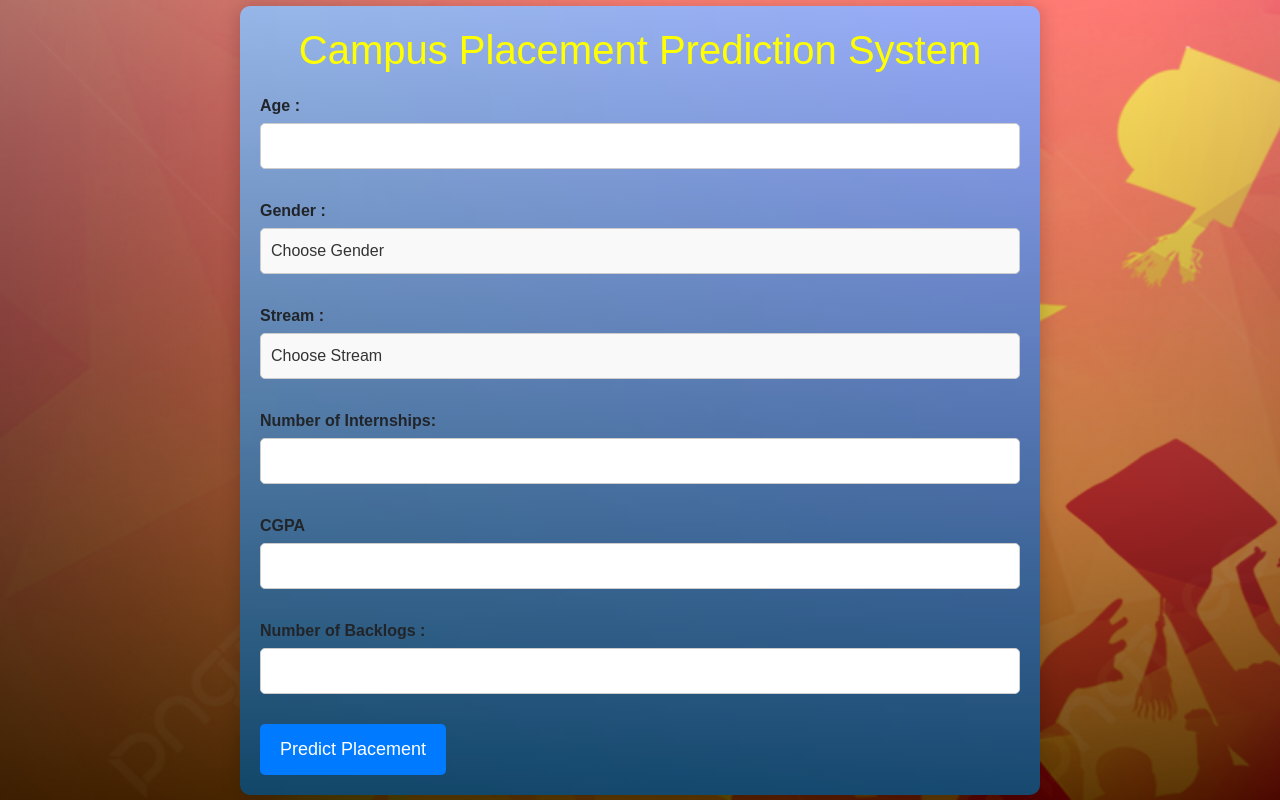
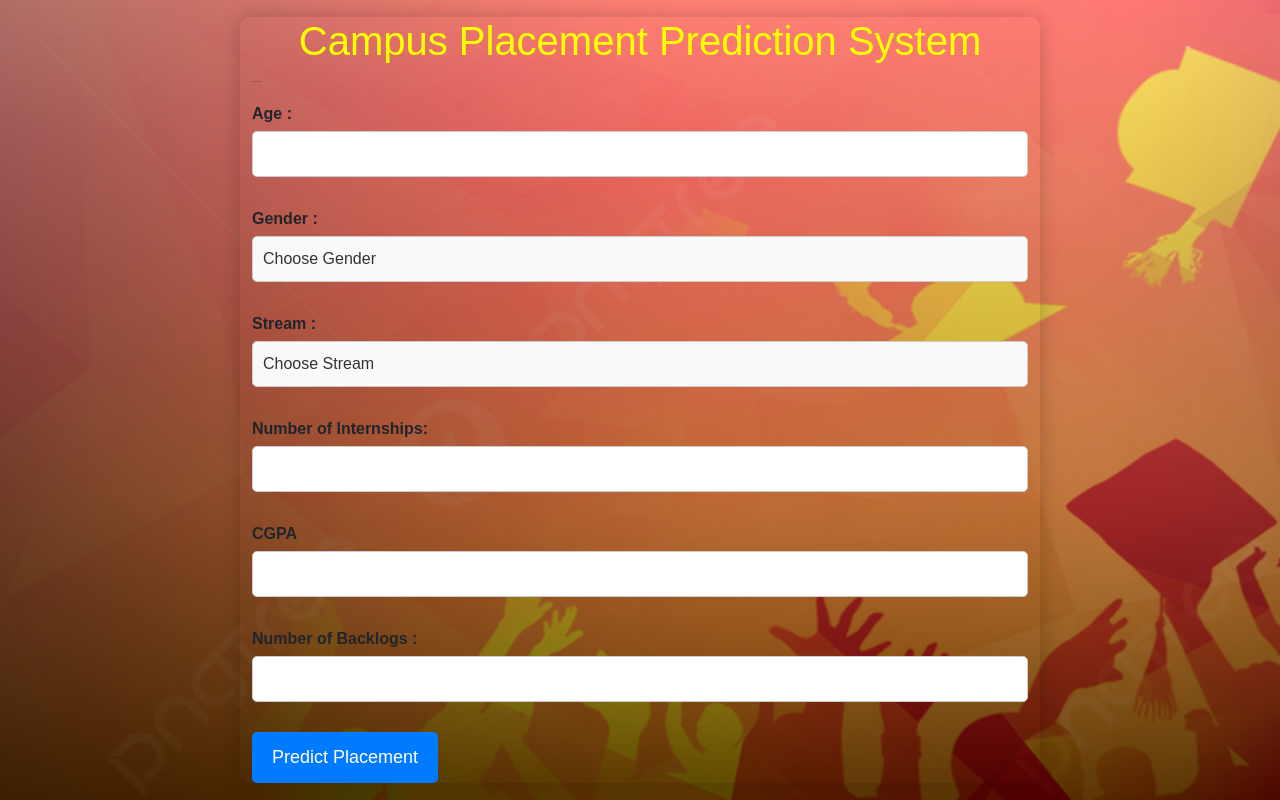
Before and after one commit to kundan-jadhav2001/placement_prediction, a Django app: template templates/prediction/predictionpage.html in a window 1280 px wide. Run offline with Django 4.2, Linux system fonts and the light colour scheme; the template is opened without the code that fills it, so the values that code supplies are empty.

Commit message:
prediction page updatedd

```diff
--- a/templates/prediction/predictionpage.html
+++ b/templates/prediction/predictionpage.html
@@ -24,9 +24,10 @@
 
         .container {
             max-width: 800px;
-            background-image: linear-gradient(rgba(255,255,255,0.5),rgba(0,0,0,0.5)),url("../../static/images/unnamed.jpg");
+            background-color: transparent;
+            <!-- background-image: linear-gradient(rgba(255,255,255,0.5),rgba(0,0,0,0.5)),url("../../static/images/unnamed.jpg");
             background-size: cover;
-            background-repeat: no-repeat;
+            background-repeat: no-repeat; -->
             padding: 20px;
             border-radius: 10px;
             box-shadow: 0 0 20px rgba(0, 0, 0, 0.2);
@@ -82,6 +83,7 @@
 <body>
     <div class="container">
         <h1>Campus Placement Prediction System</h1>
+        <hr style="width:10px">
         <form action="predict" method="post">{% csrf_token %}
             <div class="form-group">
                 <label for="Age">Age :</label>
```
Also changed, not shown: db.sqlite3.
